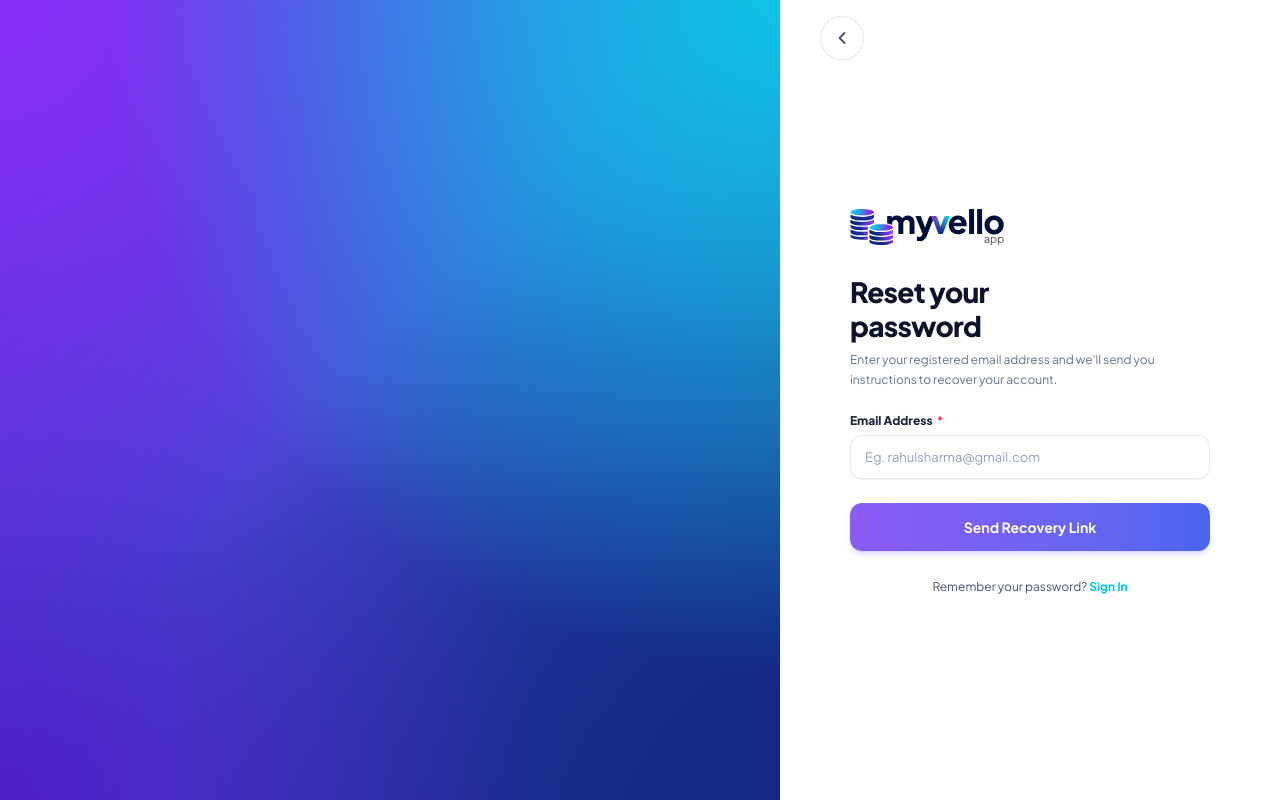
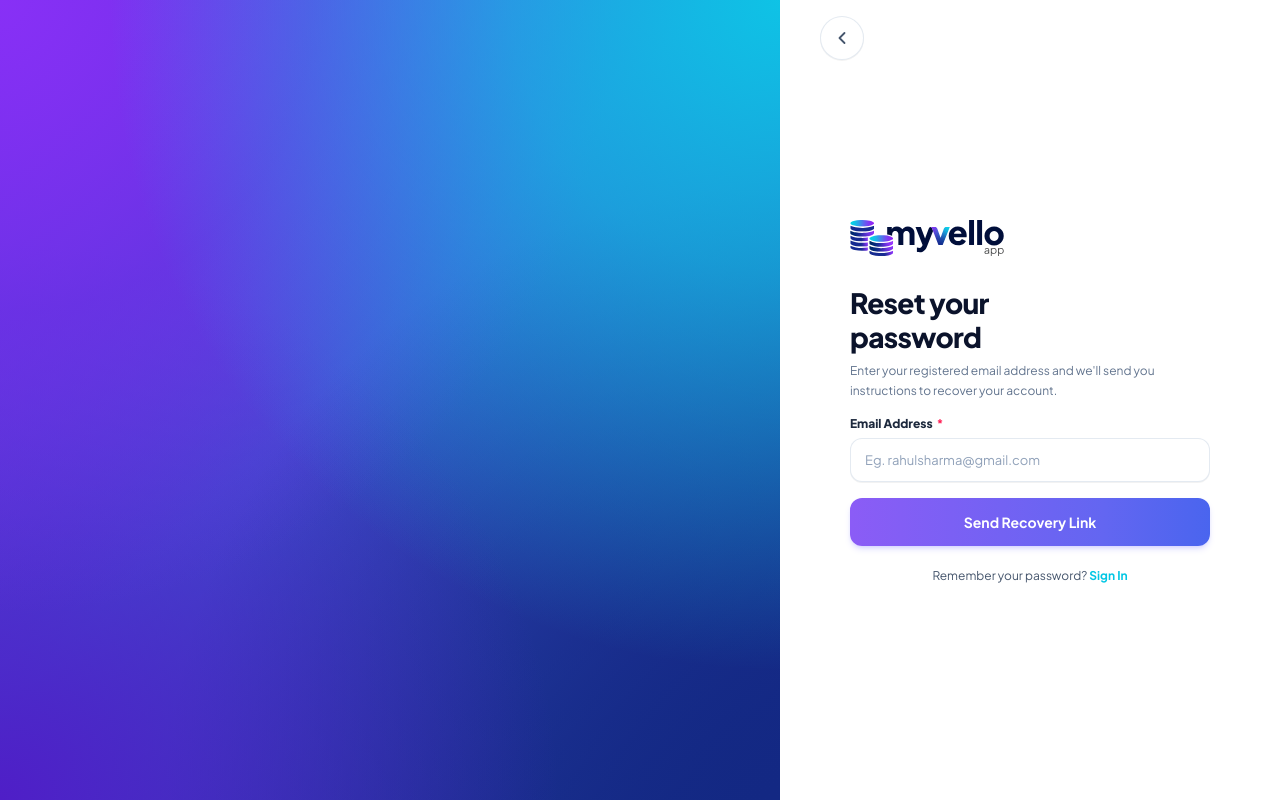
Before and after one commit to myvelloapp/myvello-frontend, a Next.js app: page /forgot-password in a window 1280 px wide. Built offline with nearby package versions, Linux system fonts and the light colour scheme; no server answers.

Commit message:
style(forgot-password): optimize vertical spacing and compact layout

```diff
--- a/src/app/(auth)/forgot-password/page.tsx
+++ b/src/app/(auth)/forgot-password/page.tsx
@@ -202,11 +202,11 @@ export default function ForgotPasswordPage() {
                   <br />
                   password
                 </h1>
-                <p className="text-xs text-slate-500 mb-6 leading-relaxed">
+                <p className="text-xs text-slate-500 mb-4 leading-relaxed">
                   Enter your registered email address and we&apos;ll send you instructions to recover your account.
                 </p>
 
-                <form onSubmit={handleSubmit} noValidate className="space-y-4">
+                <form onSubmit={handleSubmit} noValidate className="space-y-3.5">
                   <div>
                     <label className="block text-xs font-extrabold text-slate-800 mb-1.5">
                       Email Address <span className="text-rose-500 font-bold ml-0.5">*</span>
@@ -250,7 +250,7 @@ export default function ForgotPasswordPage() {
                   )}
 
                   {/* Submit Button (48px Touch Target, Native Gradient Glow) */}
-                  <div className="pt-2">
+                  <div className="pt-0.5">
                     <button
                       type="submit"
                       disabled={isLoading}
@@ -266,7 +266,7 @@ export default function ForgotPasswordPage() {
                 </form>
 
                 {/* Back to Sign In Link */}
-                <p className="text-center text-xs text-slate-600 pt-5">
+                <p className="text-center text-xs text-slate-600 pt-3.5">
                   Remember your password?{" "}
                   <Link
                     href="/login"
```
